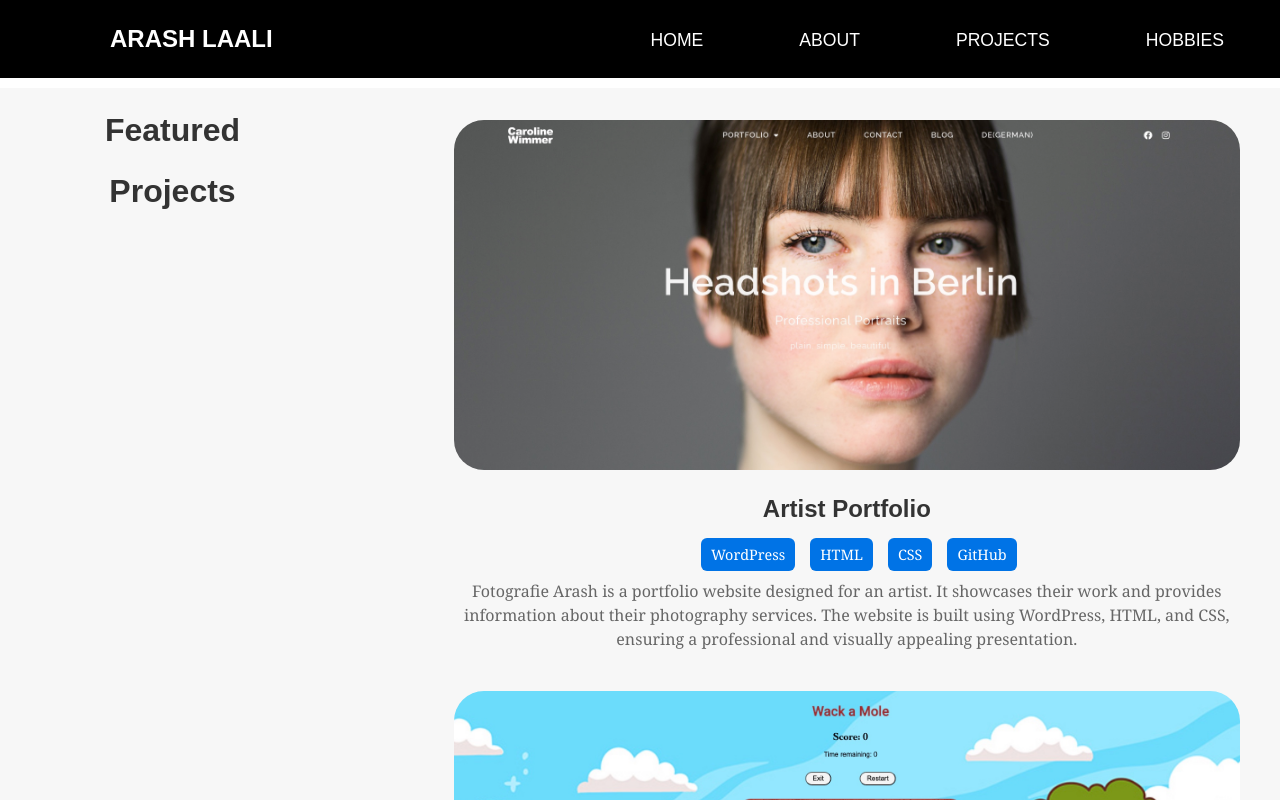
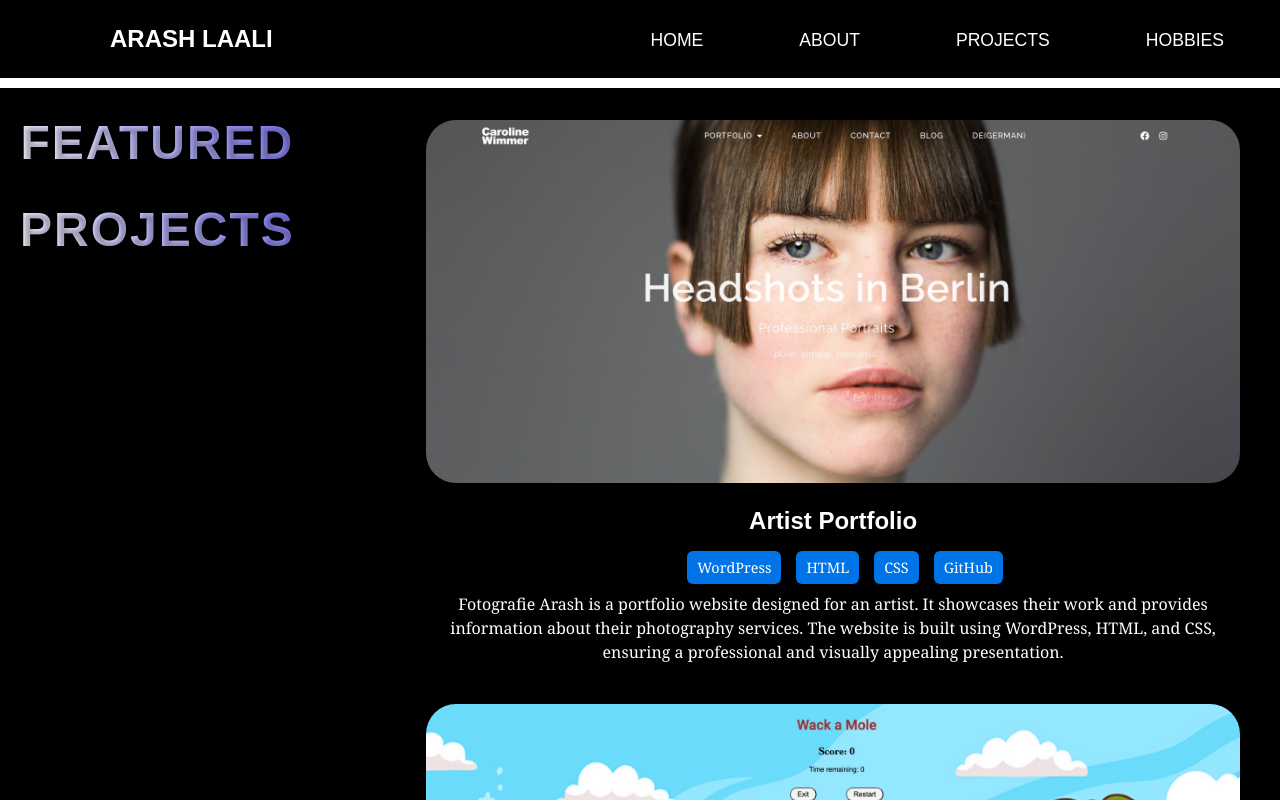
Before and after one commit to Arashlaali/portfolio, a React (Vite) app in the folder myportfolio/: page /projects in a window 1280 px wide. Shown: the top 800 px of the page. Built offline with nearby package versions, Linux system fonts and the light colour scheme.

Commit message:
changed the css layout , changed font colors, changed width of the images

```diff
--- a/myportfolio/src/pages/PageProjects.css
+++ b/myportfolio/src/pages/PageProjects.css
@@ -3,17 +3,26 @@
     margin: 0;
     padding: 0;
     box-sizing: border-box;
+
 }
+
+html,
+body {
+    width: 100%;
+    overflow-x: hidden;
+    /* Hide any horizontal overflow */
+}
+
 
 /* Set up the container with grid layout */
 #container {
-    display: grid;
-    grid-template-columns: 1fr 3fr;
-    /* 1 fraction for the title column, 3 fractions for the projects column */
-    gap: 20px;
+    display: flex;
+    flex-direction: row;
+    align-items: flex-start;
     padding: 20px;
     width: 100%;
-    height: 100vh;
+    background-color: black;
+    gap: 20px;
 }
 
 /* Portfolio Section */
@@ -23,30 +32,64 @@
     /* Divide portfolio into two columns */
     gap: 10px;
     width: 100%;
-    max-width: 1200px;
+    max-width: 1400px;
     padding: 20px;
 }
 
 /* Featured Projects title style (aligned to the left) */
 .projects-title {
+    flex: 1;
+    position: sticky;
+    top: 20px;
+    align-self: start;
     display: flex;
     flex-direction: column;
+    justify-content: flex-start;
+    height: fit-content;
     text-align: center;
     margin-bottom: 20px;
-    font-family: 'Roboto', sans-serif;
-    /* Use Roboto font for the title */
+    font-family: 'Cinzel', serif;
+    /* Try Playfair Display or another artistic font */
+    color: #fff;
     grid-column: 1 / 2;
-    /* Place projects-title in the left column */
+    z-index: 10;
+    animation: fadeInUp 1s ease-in-out;
 }
 
 .projects-title p {
-    font-size: 2rem;
+    font-size: 3rem;
     font-weight: bold;
     margin: 5px 0;
+    letter-spacing: 2px;
+    text-transform: uppercase;
+    background: linear-gradient(45deg, #ffffff, #7873f5);
+    -webkit-background-clip: text;
+    -webkit-text-fill-color: transparent;
+    text-shadow: 2px 2px 4px rgba(0, 0, 0, 0.3);
+    transition: transform 0.3s ease;
 }
+
+.projects-title p:hover {
+    transform: scale(1.05);
+}
+
+/* Animation on page load */
+@keyframes fadeInUp {
+    0% {
+        opacity: 0;
+        transform: translateY(20px);
+    }
+
+    100% {
+        opacity: 1;
+        transform: translateY(0);
+    }
+}
+
 
 /* Projects Flex - This will now be placed in the right column */
 .projects-flex {
+    flex: 3;
     display: flex;
     flex-direction: column;
     gap: 10px;
@@ -103,7 +146,7 @@
 
     font-size: 1.5rem;
     font-weight: bold;
-    color: #333;
+    color: #fff;
     margin-bottom: 10px;
 }
 
@@ -111,7 +154,7 @@
     font-family: 'Georgia', serif;
     font-size: 1rem;
     line-height: 1.5;
-    color: #666;
+    color: #fff;
     margin-bottom: 30px;
 }
 
```
